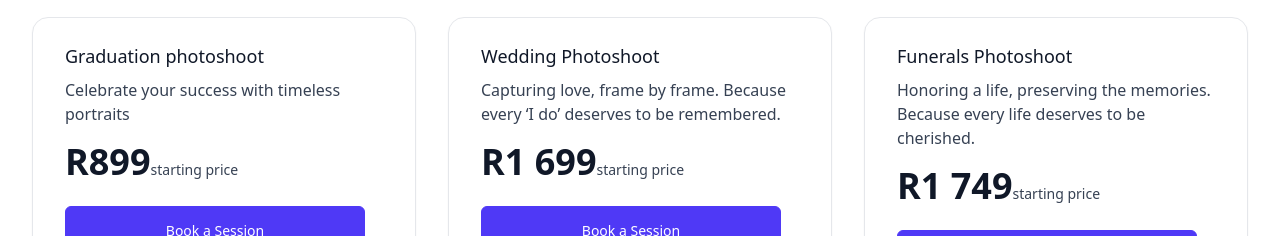
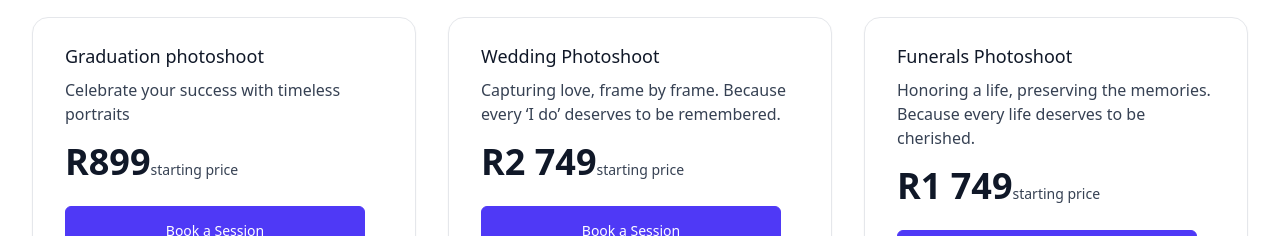
Before and after one commit to Roise-s/DunjaneIncVisuals, a React (Vite) app: page / in a window 1280 px wide. Shown: the part 2780-3016 px from the top of the page. Built offline with nearby package versions, Linux system fonts and the light colour scheme.

Commit message:
Update Services.tsx

```diff
--- a/src/components/Services.tsx
+++ b/src/components/Services.tsx
@@ -350,7 +350,7 @@ const Services = () => {
         <p className="mt-2 text-gray-700">Capturing love, frame by frame. Because every ‘I do’ deserves to be remembered.</p>
 
         <p className="mt-2 sm:mt-4">
-          <strong className="text-3xl font-bold text-gray-900 sm:text-4xl">R1 699</strong>
+          <strong className="text-3xl font-bold text-gray-900 sm:text-4xl">R2 749</strong>
 
           <span className="text-sm font-medium text-gray-700">starting price</span>
         </p>
```
